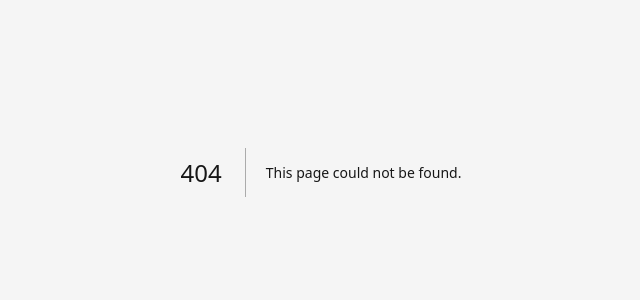
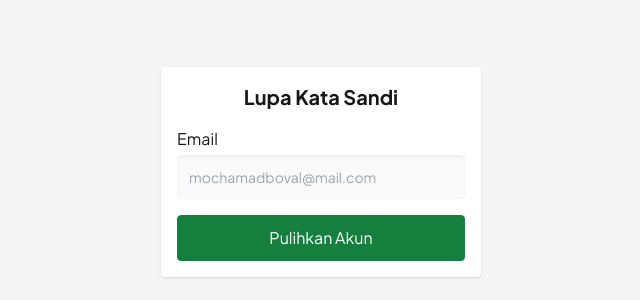
Before and after one commit to mochamadboval/nextjs-dengan-autentikasi, a Next.js app: page /forgot-password in a window 1280 px wide. Before the commit this address had no page. Shown: the part 228-528 px from the top of the page, without its empty margins (319-959 px from the left). Built offline with nearby package versions, Linux system fonts and the light colour scheme; no server answers.

Commit message:
Lupa kata sandi

```diff
--- /dev/null
+++ b/pages/api/auth/recovery-account.js
@@ -0,0 +1,63 @@
+import { randomUUID } from "crypto";
+import { ref, update } from "firebase/database";
+import { createTransport } from "nodemailer";
+
+import { database } from "@/helpers/firebase";
+
+import { checkEmailExists } from "./signup";
+
+async function sendEmailRecovery(email, name, recoveryToken) {
+  const transporter = createTransport({
+    host: "smtp.zoho.com",
+    port: 465,
+    secure: true,
+    auth: {
+      user: process.env.ZOHO_USER,
+      pass: process.env.ZOHO_PASS,
+    },
+  });
+
+  const message = `
+    <p>Hai, ${name}.</p>
+    <p>Pulihkan akun pada tautan berikut:</p>
+    <a href="https://nextjs-dengan-autentikasi.vercel.app/reset-password?email=${email}&token=${recoveryToken}" target="_blank">
+      https://nextjs-dengan-autentikasi.vercel.app/reset-password?email=${email}&token=${recoveryToken}
+    </a>
+  `;
+
+  await transporter.sendMail({
+    from: process.env.ZOHO_USER,
+    to: email,
+    subject: "[Next.js dengan autentikasi] Pulihkan Akun",
+    html: message,
+  });
+}
+
+export default async function handler(req, res) {
+  if (req.method !== "POST") {
+    return;
+  }
+
+  const email = req.body.email.trim();
+
+  const user = await checkEmailExists(email);
+  if (!user.exists()) {
+    res.status(422).json({ message: "Email salah." });
+    return;
+  }
+
+  const userObject = user.val();
+  const userKey = Object.keys(userObject)[0];
+  const userValue = Object.values(userObject)[0];
+
+  const recoveryToken = randomUUID();
+
+  const userRef = ref(database, `users/${userKey}`);
+  await update(userRef, {
+    recoveryToken,
+  });
+
+  await sendEmailRecovery(userValue.email, userValue.name, recoveryToken);
+
+  res.status(200).json({ message: "Cek email untuk langkah selanjutnya." });
+}
--- /dev/null
+++ b/pages/forgot-password.js
@@ -0,0 +1,101 @@
+import Head from "next/head";
+
+import { useRef, useState } from "react";
+
+import { getServerSession } from "next-auth";
+
+import { authOptions } from "./api/auth/[...nextauth]";
+
+import ButtonAuth from "@/components/Form/ButtonAuth";
+import ButtonValidate from "@/components/Form/ButtonValidate";
+import ErrorMessage from "@/components/Form/ErrorMessage";
+import InputAuth from "@/components/Form/InputAuth";
+import Card from "@/components/UI/Card";
+import Layout from "@/components/UI/Layout";
+
+export default function ForgotPassword() {
+  const emailRef = useRef();
+
+  const [errorMessage, setErrorMessage] = useState(null);
+  const [isValidating, setIsValidating] = useState(false);
+
+  const recoveryAccountHandler = async (event) => {
+    event.preventDefault();
+
+    setErrorMessage(null);
+    setIsValidating(true);
+
+    const email = emailRef.current.value;
+
+    const response = await fetch("/api/auth/recovery-account", {
+      method: "POST",
+      headers: {
+        "Content-Type": "application/json",
+      },
+      body: JSON.stringify({ email }),
+    });
+    const recovery = await response.json();
+
+    if (response.status === 200) {
+      alert(recovery.message);
+    } else {
+      setErrorMessage(recovery.message);
+    }
+
+    setIsValidating(false);
+  };
+
+  return (
+    <>
+      <Head>
+        <title>Lupa Kata Sandi - Next.js dengan autentikasi</title>
+        <meta
+          name="description"
+          content="Next.js dengan autentikasi menggunakan NextAuth.js - Halaman Lupa Kata Sandi."
+        />
+        <meta name="viewport" content="width=device-width, initial-scale=1" />
+        <link rel="icon" href="/favicon.ico" />
+      </Head>
+
+      <Layout>
+        <Card>
+          <h2 className="font-bold text-center text-xl">Lupa Kata Sandi</h2>
+          {errorMessage && <ErrorMessage>{errorMessage}</ErrorMessage>}
+          <form
+            className="flex flex-col gap-2 mt-4"
+            onSubmit={recoveryAccountHandler}
+          >
+            <InputAuth
+              name="Email"
+              placeholder="mochamadboval@mail.com"
+              type="email"
+              ref={emailRef}
+            />
+            {isValidating ? (
+              <ButtonValidate />
+            ) : (
+              <ButtonAuth>Pulihkan Akun</ButtonAuth>
+            )}
+          </form>
+        </Card>
+      </Layout>
+    </>
+  );
+}
+
+export async function getServerSideProps({ req, res }) {
+  const session = await getServerSession(req, res, authOptions);
+
+  if (session) {
+    return {
+      redirect: {
+        destination: "/",
+        permanent: false,
+      },
+    };
+  }
+
+  return {
+    props: {},
+  };
+}
--- a/pages/login.js
+++ b/pages/login.js
@@ -1,4 +1,5 @@
 import Head from "next/head";
+import Link from "next/link";
 import { useRouter } from "next/router";
 
 import { useRef, useState } from "react";
@@ -100,6 +101,12 @@ export default function Login() {
               type="password"
               ref={passwordRef}
             />
+            <Link
+              href="/forgot-password"
+              className="self-end text-blue-700 text-sm underline"
+            >
+              Lupa kata sandi
+            </Link>
             {isValidating ? <ButtonValidate /> : <ButtonAuth>Masuk</ButtonAuth>}
           </form>
           <ButtonPage url="/signup">Daftar</ButtonPage>
```
Also changed, not shown: 1 other file (tests, documents, lock files or other folders).
